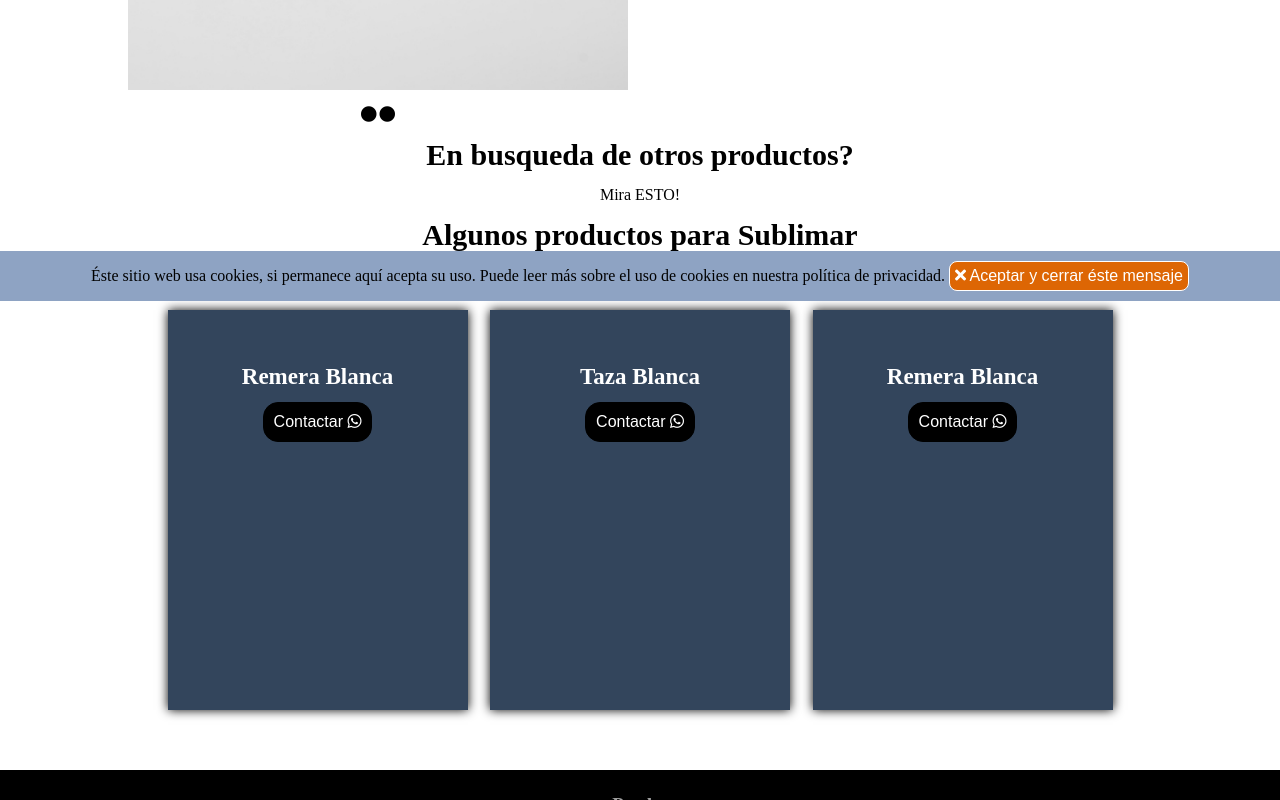
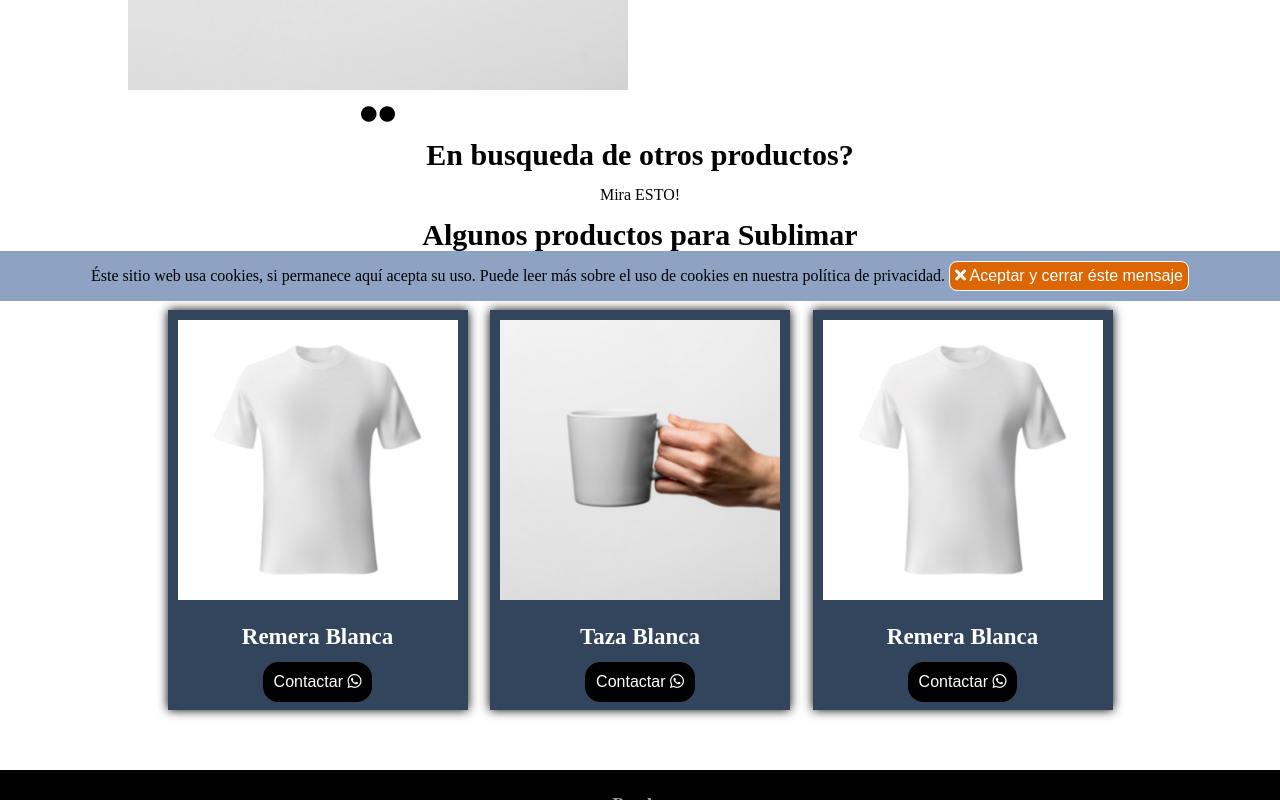
Before and after one commit to 1-WebPages-1/sublitor, a plain HTML site: page pages/products/producto-taza.html in a window 1280 px wide. Shown: the part 499-1299 px from the top of the page. Drawn offline with Linux system fonts and the light colour scheme.

Commit message:
correccion error en enlaces a assets

```diff
--- a/pages/products/producto-taza.html
+++ b/pages/products/producto-taza.html
@@ -90,7 +90,7 @@
             <div class="Prod-cont">
                 <div class="Prod">
                     <picture class="Prod-Pic">
-                        <a href="https://1-webpages-1.github.io/sublitor/pages/products/remera-blanca.html"><img src="./assets/products-or-services/ready/min-presentation/t-shirts/white-T-shit-example.png" alt=""></a>
+                        <a href="https://1-webpages-1.github.io/sublitor/pages/products/remera-blanca.html"><img src="../../assets/products-or-services/ready/min-presentation/t-shirts/white-T-shit-example.png" alt=""></a>
                         <a href="https://1-webpages-1.github.io/sublitor/pages/products/remera-blanca.html">
                             <h3 class="Prod-text">
                                 Remera Blanca
@@ -105,7 +105,7 @@
                 </div>
                 <div class="Prod">
                     <picture class="Prod-Pic">
-                        <a href="https://1-webpages-1.github.io/sublitor/pages/products/producto-taza.html"><img src="./assets/products-or-services/ready/min-presentation/tazas/prod-sin-diseño-sublitor-diseños-y-sublimados-300x300.png" alt=""></a>
+                        <a href="https://1-webpages-1.github.io/sublitor/pages/products/producto-taza.html"><img src="../../assets/products-or-services/ready/min-presentation/tazas/prod-sin-diseño-sublitor-diseños-y-sublimados-300x300.png" alt=""></a>
                         <a href="https://1-webpages-1.github.io/sublitor/pages/products/producto-taza.html">
                             <h3 class="Prod-text">
                                 Taza Blanca
@@ -120,7 +120,7 @@
                 </div>
                 <div class="Prod">
                     <picture class="Prod-Pic">
-                        <a href="https://1-webpages-1.github.io/sublitor/pages/products/remera-blanca.html"><img src="./assets/products-or-services/ready/min-presentation/t-shirts/white-T-shit-example.png" alt=""></a>
+                        <a href="https://1-webpages-1.github.io/sublitor/pages/products/remera-blanca.html"><img src="../../assets/products-or-services/ready/min-presentation/t-shirts/white-T-shit-example.png" alt=""></a>
                         <a href="https://1-webpages-1.github.io/sublitor/pages/products/remera-blanca.html">
                             <h3 class="Prod-text">
                                 Remera Blanca
```
